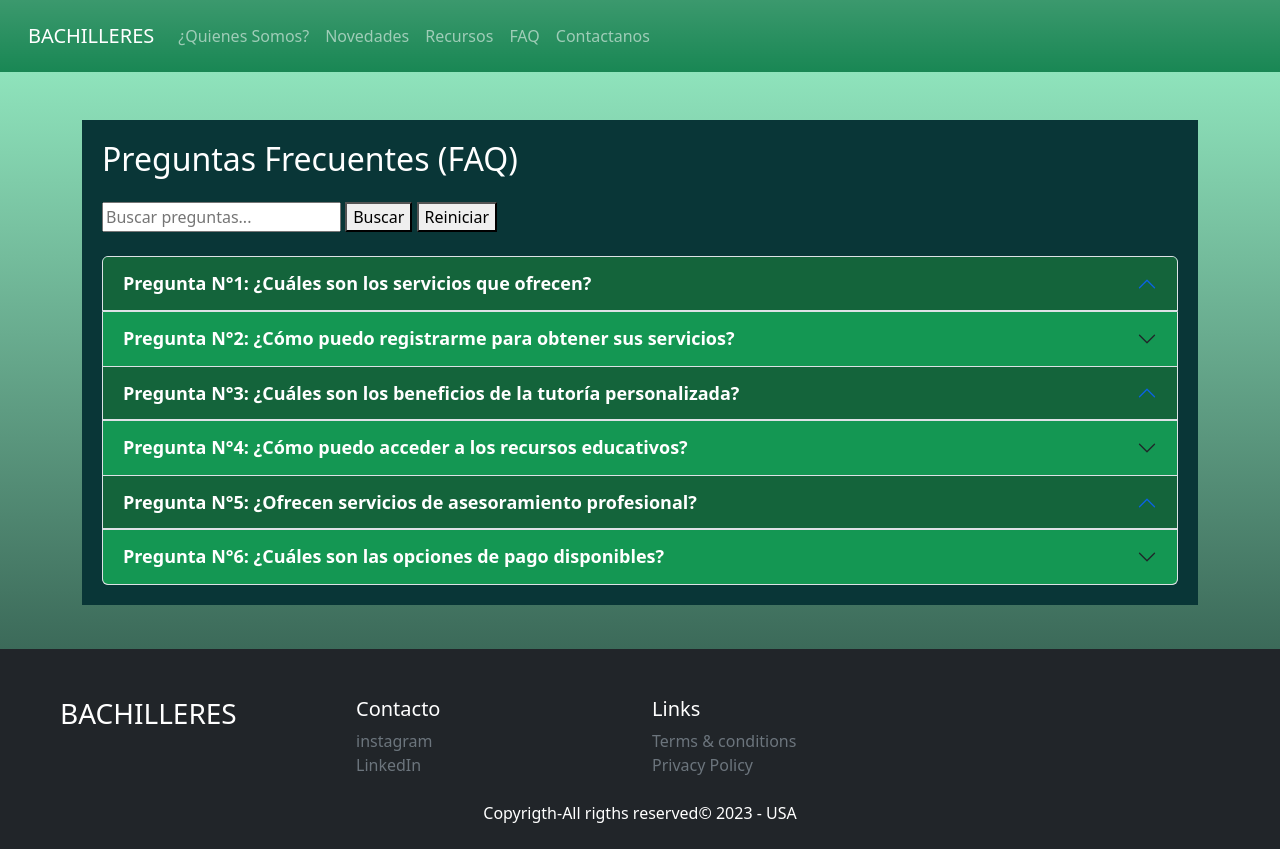
After one commit to DavidAvila6/Bachilleres, a Django app: page /faq/ in a window 1280 px wide. The commit adds this page. Run offline with Django 3.2, Linux system fonts and the light colour scheme.

Commit message:
Agregue FAQ y Busqueda de palabras

```diff
--- a/AppProyecto/urls.py
+++ b/AppProyecto/urls.py
@@ -22,6 +22,8 @@ urlpatterns = [
     path('', views.principalHub),
     path('about/', views.about),
     path('recursos/', views.recursos),
+    path('faq/', views.faq),
     path('descargar/', views.descargar_archivo, name = "descargar")
 
+
 ]
--- /dev/null
+++ b/mainPage/static/js/faqs.js
@@ -0,0 +1,28 @@
+function searchFAQ() {
+    // Obtén el valor ingresado en el campo de búsqueda
+    var searchQuery = document.getElementById("searchInput").value.toLowerCase();
+
+    // Obtén todas las preguntas y respuestas
+    var faqs = document.querySelectorAll(".accordion-body");
+
+    // Inicializa una variable para almacenar los resultados de la búsqueda
+    var searchResults = "";
+
+    // Recorre todas las preguntas y respuestas para buscar coincidencias
+    for (var i = 0; i < faqs.length; i++) {
+        var faqText = faqs[i].textContent.toLowerCase();
+        if (faqText.includes(searchQuery)) {
+            // Agrega la pregunta y respuesta coincidente a los resultados de búsqueda
+            i=i+1;
+            searchResults += "<h3>Respuesta N° "+i+" :</h3>"+ faqText;
+            i=i-1;
+        }
+    }
+
+    // Muestra los resultados de la búsqueda en el contenedor
+    document.getElementById("searchResults").innerHTML = searchResults;
+}
+function resetPage() {
+    // Recarga la página actual
+    location.reload();
+}
--- a/mainPage/templates/base.html
+++ b/mainPage/templates/base.html
@@ -29,8 +29,9 @@
               <div class="collapse navbar-collapse" id="navbarNavAltMarkup">
                 <div class="navbar-nav">
                   <a class="nav-link" href="/about">¿Quienes Somos?</a>
-                  <a class="nav-link" href="#">Novedades</a>
+                  <a class="nav-link" href="">Novedades</a>
                   <a class="nav-link" href="/recursos">Recursos</a>
+                  <a class="nav-link" href="/faq">FAQ</a>
                   <a class="nav-link" href="#">Contactanos</a>
                 </div>
               </div>
@@ -44,7 +45,9 @@
 
 
     </div>
+    <script src="../static/js/faqs.js"></script>
     <script src="https://cdn.jsdelivr.net/npm/bootstrap@5.2.3/dist/js/bootstrap.bundle.min.js" integrity="sha384-kenU1KFdBIe4zVF0s0G1M5b4hcpxyD9F7jL+jjXkk+Q2h455rYXK/7HAuoJl+0I4" crossorigin="anonymous"></script>
+
   </body>
   <footer >
     <div class="container-fluid">
--- /dev/null
+++ b/mainPage/templates/faq.html
@@ -0,0 +1,151 @@
+{% extends 'base.html' %}
+
+{% block content %}
+
+<style>
+    /* Estilo para las secciones */
+    body {
+        background: linear-gradient(to bottom, #99f2c8, #1f4037); /* Cambia los colores según tu preferencia */
+        color: #fff; /* Color del texto en el cuerpo */
+    }
+    section {
+        background-color: #093637; /* Color gris claro */
+        padding: 20px; /* Espaciado interno para separar el contenido del fondo */
+        margin-bottom: 20px; /* Espaciado inferior para separar las secciones */
+    }
+</style>
+
+<div class="container mt-5">
+    <section >
+        <h2 class="mb-4">Preguntas Frecuentes (FAQ)</h2>
+<!---------------------Busqueda de preguntas-------------------------------------------->
+        <input type="text" id="searchInput" placeholder="Buscar preguntas...">
+        <button onclick="searchFAQ()">Buscar</button>
+        <button onclick="resetPage()">Reiniciar</button>
+
+        <div id="searchResults"></div>
+        <div class="accordion" id="faqAccordion" >
+            <br>
+<!---------------------FAQ1-------------------------------------------->
+            <div class="accordion-item" style="background-color: #59C38C;">
+                <h3 class="accordion-header" id="faqHeading1" >
+                    <button class="accordion-button" type="button"
+                    style="background-color:#14643B; color: white; font-size: 18px; font-weight: bold;"
+                    data-bs-toggle="collapse" data-bs-target="#faqCollapse1" aria-expanded="true"
+                    aria-controls="faqCollapse1" >
+                        Pregunta N°1: ¿Cuáles son los servicios que ofrecen?
+                    </button>
+                </h3>
+                <div id="faqCollapse1" style="background-color: #1CA65F; color: white;"
+                 class="accordion-collapse collapse "
+                 aria-labelledby="faqHeading1" data-bs-parent="#faqAccordion">
+                    <div class="accordion-body">
+                        Ofrecemos una variedad de servicios, que incluyen tutoría personalizada, asesoramiento académico y profesional, acceso a recursos educativos y más. Nuestro objetivo es apoyarte en tu camino educativo y profesional.
+                    </div>
+                </div>
+            </div>
+<!---------------------FAQ2-------------------------------------------->
+            <div class="accordion-item" >
+                <h3 class="accordion-header" id="faqHeading3" >
+                    <button class="accordion-button collapsed"
+                    style="background-color: #149753; color: white; font-size: 18px; font-weight: bold;"
+                    type="button" data-bs-toggle="collapse"
+                    data-bs-target="#faqCollapse3" aria-expanded="false" aria-controls="faqCollapse3">
+                    Pregunta N°2:  ¿Cómo puedo registrarme para obtener sus servicios?
+                    </button>
+                </h3>
+                <div id="faqCollapse3" style="background-color: #14643B; color: white;"
+                class="accordion-collapse collapse"
+                aria-labelledby="faqHeading3" data-bs-parent="#faqAccordion">
+                    <div class="accordion-body">
+                          El proceso de registro es simple. Visita nuestra página de registro en línea y completa el formulario con tus datos. Una vez registrado, un miembro de nuestro equipo se pondrá en contacto contigo para iniciar el proceso.
+                    </div>
+                </div>
+            </div>
+<!---------------------FAQ3-------------------------------------------->
+            <div class="accordion-item" style="background-color: #59C38C;">
+                <h3 class="accordion-header" id="faqHeading4" color=white>
+                    <button class="accordion-button" type="button"
+                    style="background-color:#14643B; color: white; font-size: 18px; font-weight: bold;"
+                    data-bs-toggle="collapse" data-bs-target="#faqCollapse4" aria-expanded="true"
+                    aria-controls="faqCollapse4" >
+                    Pregunta N°3: ¿Cuáles son los beneficios de la tutoría personalizada?
+                    </button>
+                </h3>
+                <div id="faqCollapse4" style="background-color: #1CA65F; color: white;"
+                class="accordion-collapse collapse " aria-labelledby="faqHeading4" data-bs-parent="#faqAccordion">
+                    <div class="accordion-body">
+                        La tutoría personalizada te brinda atención individualizada y
+                        un enfoque adaptado a tus necesidades específicas.
+                        Esto significa que puedes obtener ayuda en áreas en las que tengas dificultades y avanzar a tu propio ritmo.
+                        Nuestros tutores están altamente calificados para ofrecerte orientación
+                        y apoyo personalizado en tu camino académico.
+                    </div>
+                </div>
+            </div>
+<!---------------------FAQ4-------------------------------------------->
+            <div class="accordion-item" >
+                <h3 class="accordion-header" id="faqHeading5" >
+                    <button class="accordion-button collapsed"
+                    style="background-color: #149753; color: white; font-size: 18px; font-weight: bold;"
+                    type="button" data-bs-toggle="collapse"
+                    data-bs-target="#faqCollapse5" aria-expanded="false" aria-controls="faqCollapse5">
+                    Pregunta N°4: ¿Cómo puedo acceder a los recursos educativos?
+                    </button>
+                </h3>
+                <div id="faqCollapse5" style="background-color: #14643B; color: white;"
+                class="accordion-collapse collapse" aria-labelledby="faqHeading5" data-bs-parent="#faqAccordion">
+                    <div class="accordion-body">
+                        Los recursos educativos están disponibles para todos nuestros estudiantes registrados.
+                        Después de registrarte en nuestra plataforma,
+                        tendrás acceso a una variedad de materiales educativos,
+                        que incluyen documentos, videos, tutoriales y más. Puedes encontrar estos recursos en tu área de usuario.
+                    </div>
+                </div>
+            </div>
+<!---------------------FAQ5-------------------------------------------->
+            <div class="accordion-item" style="background-color: #59C38C;">
+                <h3 class="accordion-header" id="faqHeading1" color=white>
+                    <button class="accordion-button" type="button"
+                    style="background-color:#14643B; color: white; font-size: 18px; font-weight: bold;"
+                    data-bs-toggle="collapse" data-bs-target="#faqCollapse6" aria-expanded="true"
+                    aria-controls="faqCollapse6" >
+                    Pregunta N°5: ¿Ofrecen servicios de asesoramiento profesional?
+                    </button>
+                </h3>
+                <div id="faqCollapse6" style="background-color: #1CA65F; color: white;"
+                class="accordion-collapse collapse " aria-labelledby="faqHeading6" data-bs-parent="#faqAccordion">
+                    <div class="accordion-body">
+                        Sí,
+                        ofrecemos servicios de asesoramiento profesional para ayudarte a tomar decisiones
+                        informadas sobre tu futuro profesional. Nuestros asesores te guiarán en la elección de carreras,
+                        la búsqueda de empleo y la planificación de tu desarrollo profesional.
+                    </div>
+                </div>
+            </div>
+<!---------------------FAQ6-------------------------------------------->
+            <div class="accordion-item" >
+                <h3 class="accordion-header" id="faqHeading2" >
+                    <button class="accordion-button collapsed"
+                    style="background-color: #149753; color: white; font-size: 18px; font-weight: bold;"
+                    type="button" data-bs-toggle="collapse"
+                    data-bs-target="#faqCollapse2" aria-expanded="false" aria-controls="faqCollapse2">
+                    Pregunta N°6: ¿Cuáles son las opciones de pago disponibles?
+                    </button>
+                </h3>
+                <div id="faqCollapse2" style="background-color: #14643B; color: white;" class="accordion-collapse collapse" aria-labelledby="faqHeading2" data-bs-parent="#faqAccordion">
+                    <div class="accordion-body">
+                        Ofrecemos diversas opciones de pago para adaptarnos a tus necesidades.
+                        Puedes pagar por nuestros servicios de forma mensual, trimestral o anual.
+                        Aceptamos pagos con tarjeta de crédito, transferencia bancaria y otros métodos de pago seguros.
+                    </div>
+                </div>
+            </div>
+
+
+        </div>
+    </section>
+</div>
+<br>
+
+{% endblock %}
--- a/mainPage/views.py
+++ b/mainPage/views.py
@@ -13,6 +13,9 @@ def about(request):
 
 def recursos(request):
     return render(request, 'recursos.html')
+
+def faq(request):
+    return render(request, 'faq.html')
 
 
 
```
